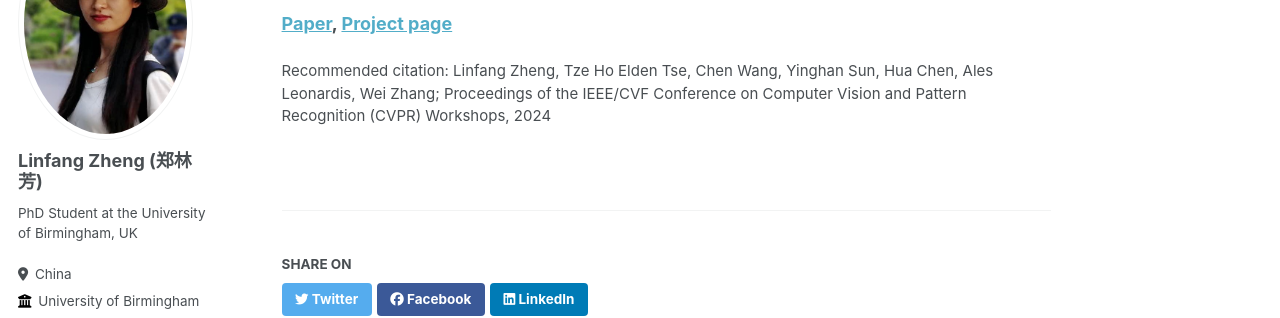
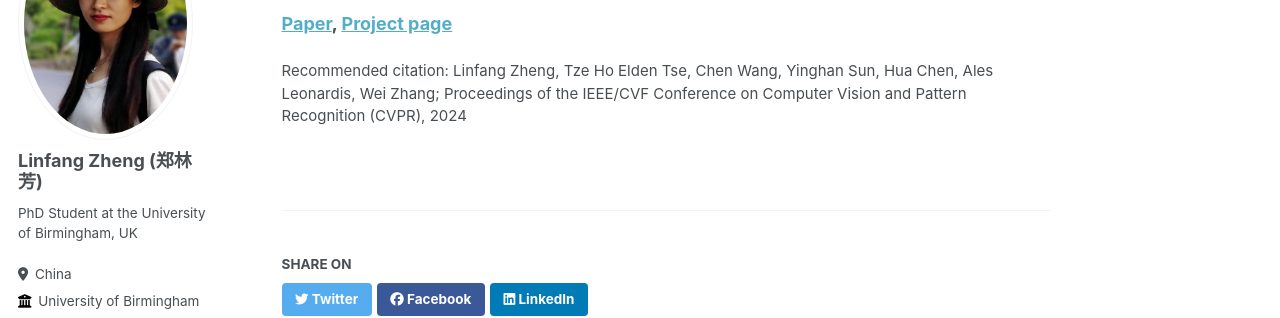
Before and after one commit to Lynne-Zheng-Linfang/Lynne-Zheng-Linfang.github.io, a Jekyll site: the page built from _publications/2024-06-17-GeoReF.md, in a window 1280 px wide and 900 px high, scrolled down 423 px. Shown: the part 199-517 px from the top of the window. Built offline with Jekyll 4.4.1, drawn with Linux system fonts in a browser that asks for light colours; some web fonts are replaced.

Commit message:
updated CV.pdf, corrected errors

```diff
--- a/_publications/2024-06-17-GeoReF.md
+++ b/_publications/2024-06-17-GeoReF.md
@@ -6,7 +6,7 @@ excerpt: "Object pose refinement is essential for robust object pose estimation.
 date: 2024-06-17
 venue: 'the IEEE/CVF Conference on Computer Vision and Pattern Recognition (CVPR)'
 paperurl: ''
-citation: 'Linfang Zheng, Tze Ho Elden Tse, Chen Wang, Yinghan Sun, Hua Chen, Ales Leonardis, Wei Zhang; Proceedings of the IEEE/CVF Conference on Computer Vision and Pattern Recognition (CVPR) Workshops, 2024'
+citation: 'Linfang Zheng, Tze Ho Elden Tse, Chen Wang, Yinghan Sun, Hua Chen, Ales Leonardis, Wei Zhang; Proceedings of the IEEE/CVF Conference on Computer Vision and Pattern Recognition (CVPR), 2024'
 ---
 
 Object pose refinement is essential for robust object pose estimation. Previous work has made significant progress towards instance-level object pose refinement. Yet, category-level pose refinement is a more challenging problem due to large shape variations within a category and the discrepancies between the target object and the shape prior. To address these challenges, we introduce a novel architecture for category-level object pose refinement. Our approach integrates an HS-layer and learnable affine transformations, which aims to enhance the extraction and alignment of geometric information. Additionally, we introduce a cross-cloud transformation mechanism that efficiently merges diverse data sources. Finally, we push the limits of our model by incorporating the shape prior information for translation and size error prediction. We conducted extensive experiments to demonstrate the effectiveness of the proposed framework. Through extensive quantitative experiments, we demonstrate significant improvement over the baseline method by a large margin across all metrics.
```
Also changed, not shown: _pages/about.md (+1 -1 lines), 1 other file.
